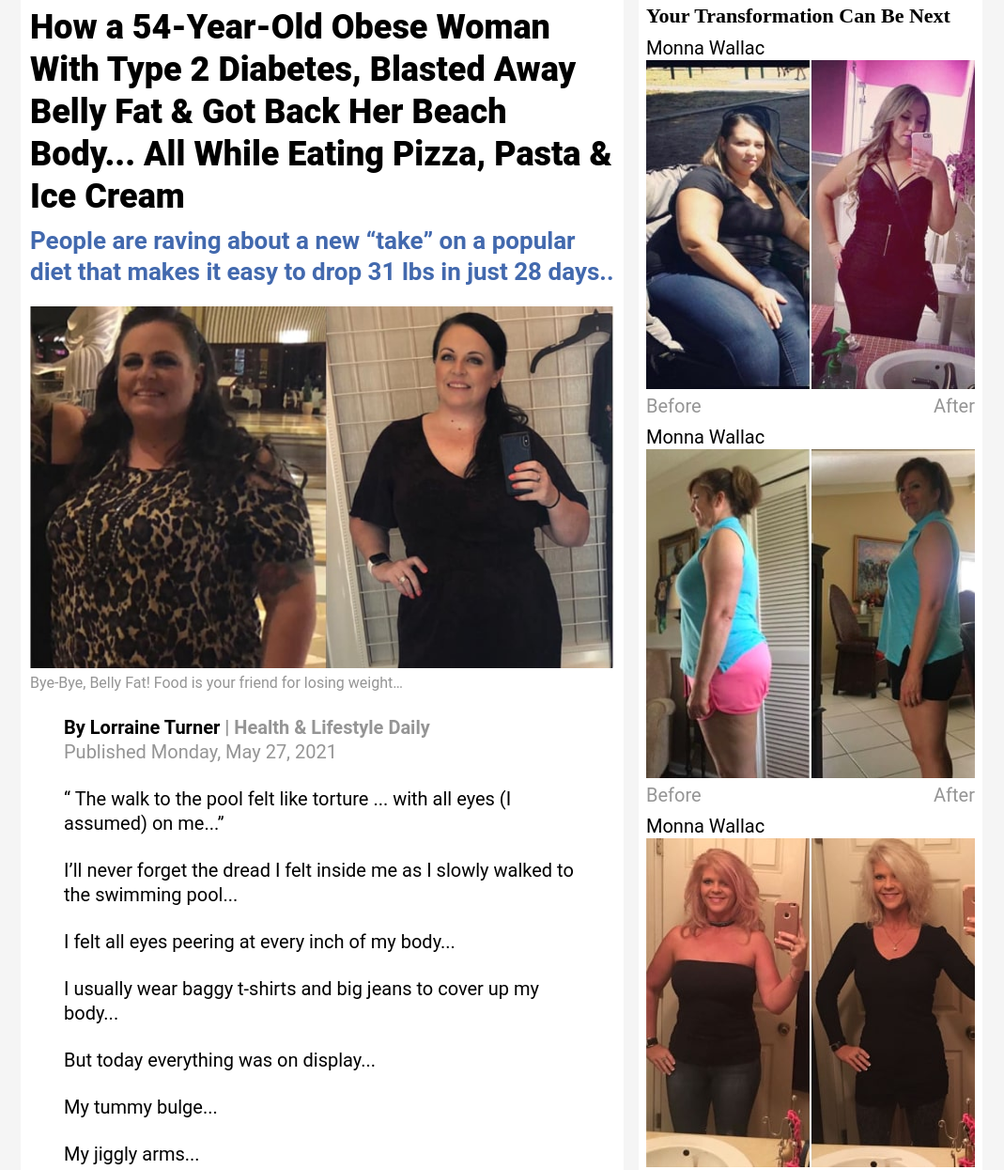
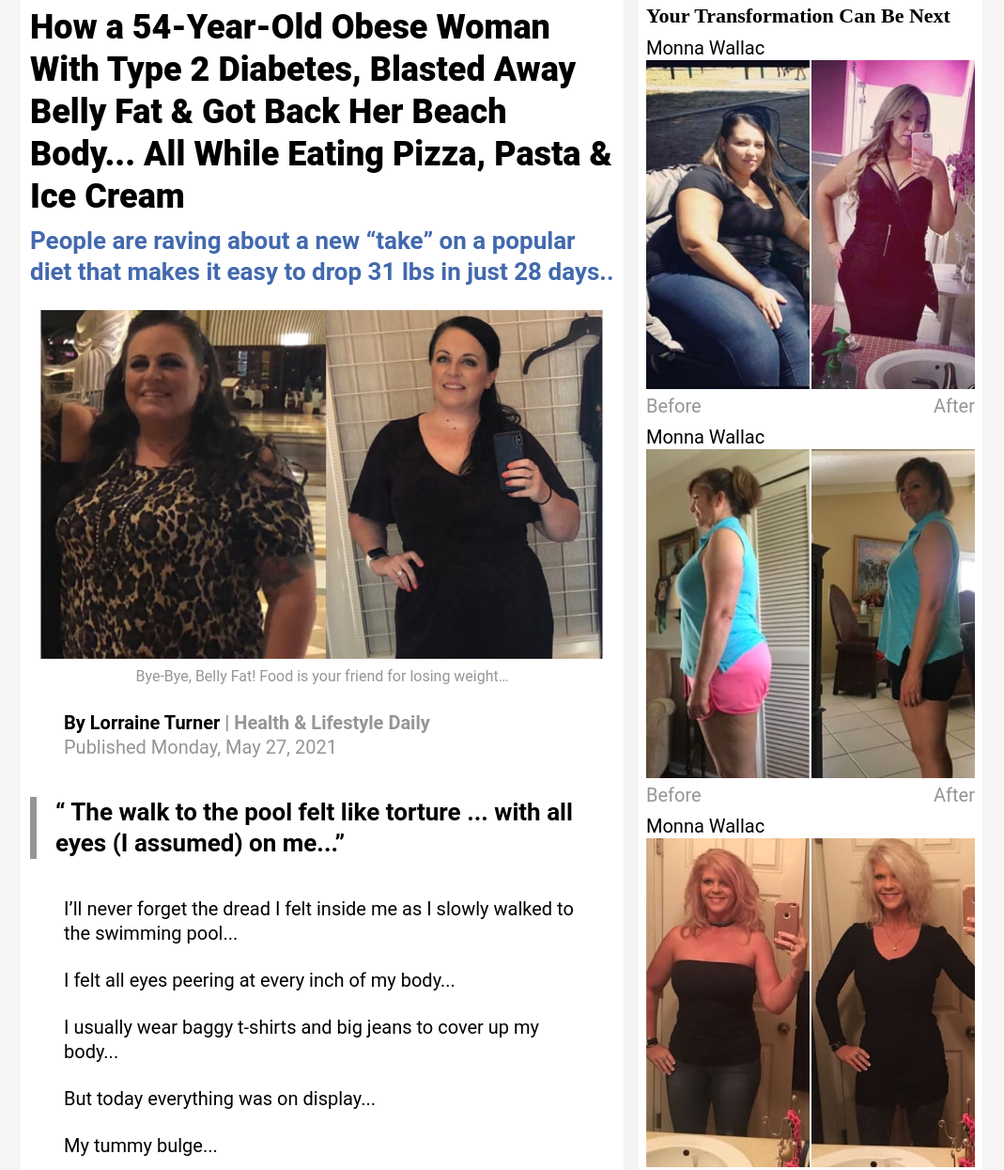
Before and after one commit to HuongDang-Miley/advertorial-landing-page, a plain HTML site: page index.html in a window 1280 px wide. Shown: the part 123-1368 px from the top of the page at 94% size, without its empty margins (106-1175 px from the left). Drawn offline with Linux system fonts and the light colour scheme.

Commit message:
fix text and image size

```diff
--- a/index.html
+++ b/index.html
@@ -27,8 +27,10 @@
             <p class='article-sub-headline'>People are raving about a new “take” on a popular diet that makes it easy to
                 drop 31 lbs in just 28 days..</p>
 
-            <img src='./images/leslie-lemieux-min.jpg' />
-            <div class='caption'>Bye-Bye, Belly Fat! Food is your friend for losing weight…</div>
+            <div class='image-wrapper'>
+                <img src='./images/leslie-lemieux-min.jpg' />
+                <div class='caption'>Bye-Bye, Belly Fat! Food is your friend for losing weight…</div>
+            </div>
 
             <p class='article-body-text'>
                 <span class='bold-text'>By Lorraine Turner </span>
@@ -36,7 +38,7 @@
                 <span class='grey'>Published Monday, May 27, 2021</span>
             </p>
 
-            <p class='article-body-text'>“ The walk to the pool felt like torture ... with all eyes (I assumed) on
+            <p class='quote-wrapper'>“ The walk to the pool felt like torture ... with all eyes (I assumed) on
                 me...”</p>
 
             <p class='article-body-text'>I’ll never forget the dread I felt inside me as I slowly walked to the swimming
@@ -127,7 +129,7 @@
 
             <p class='quote-wrapper'>“I want you to avoid the frustration of the ‘yo-yo’ diet rollercoaster... Or having
                 to count calories... Or starving yourself... And then you fail and feel bad... when <span
-                    class='underline-text'>it’s NOT your fault!</span>”`</p>
+                    class='article-body-text underline-text'>it’s NOT your fault!</span>”`</p>
 
             <div class='image-wrapper'>
                 <img alt='sad-face-look-at-the-fridge' src='images/sad-face-look-at-the-fridge-min.jpg' />
@@ -150,7 +152,7 @@
 
 
             <div class='image-wrapper'>
-                <img class='ipad-img'alt='ipad' src='images/ipad-min.jpg' />
+                <img class='ipad-img' alt='ipad' src='images/ipad-min.jpg' />
             </div>
 
 
@@ -323,7 +325,8 @@
 
             <div class="image-button-wrapper">
                 <img src='images/mealplan-cta-button-background-min.png' alt="btn">
-                <a class="cta-btn" href='https://simpleketosystem.com/lq/' target='_blank' rel="noreferrer">Take The Quiz >></a>
+                <a class="cta-btn" href='https://simpleketosystem.com/lq/' target='_blank' rel="noreferrer">Take The
+                    Quiz >></a>
             </div>
 
 
@@ -434,7 +437,8 @@
 
             <div class="image-button-wrapper">
                 <img src='images/mealplan-cta-button-background-min.png' alt="btn">
-                <a class="cta-btn" href='https://simpleketosystem.com/lq/' target='_blank' rel="noreferrer">Take The Quiz >></a>
+                <a class="cta-btn" href='https://simpleketosystem.com/lq/' target='_blank' rel="noreferrer">Take The
+                    Quiz >></a>
             </div>
 
             <div class='image-wrapper'>
@@ -443,7 +447,8 @@
 
             <div class="image-button-wrapper">
                 <img src='images/mealplan-cta-button-background-min.png' alt="btn">
-                <a class="cta-btn" href='https://simpleketosystem.com/lq/' target='_blank' rel="noreferrer">Take The Quiz >></a>
+                <a class="cta-btn" href='https://simpleketosystem.com/lq/' target='_blank' rel="noreferrer">Take The
+                    Quiz >></a>
             </div>
 
         </div>
@@ -453,21 +458,21 @@
         <div class='before-after-wrapper'>
             <p class='before-after-headline'>Your Transformation Can Be Next</p>
 
-            <p  class='testimonial-name'>Monna Wallac</p>
+            <p class='testimonial-name'>Monna Wallac</p>
             <img class='testimonial-photo' src='images/monna-wallac-min.jpg' />
             <div class='before-after-text'>
                 <span>Before</span>
                 <span>After</span>
             </div>
 
-            <p  class='testimonial-name'>Monna Wallac</p>
+            <p class='testimonial-name'>Monna Wallac</p>
             <img class='testimonial-photo' src='images/christina-tamihi-min.jpg' />
             <div class='before-after-text'>
                 <span>Before</span>
                 <span>After</span>
             </div>
 
-            <p  class='testimonial-name'>Monna Wallac</p>
+            <p class='testimonial-name'>Monna Wallac</p>
             <img class='testimonial-photo' src='images/sonya-stanton-min.jpg' />
             <div class='before-after-text'>
                 <span>Before</span>
@@ -481,8 +486,8 @@
                 <span>After</span>
             </div>
 
-            <p class='cta-link'><a class='cta-link' href="https://simpleketosystem.com/lq/"
-                    target='_blank'>Take The Quiz & Get My Fat Burning Keto Meal Plan Now >></a></p>
+            <p class='cta-link'><a class='cta-link' href="https://simpleketosystem.com/lq/" target='_blank'>Take The
+                    Quiz & Get My Fat Burning Keto Meal Plan Now >></a></p>
 
 
         </div>
@@ -496,7 +501,8 @@
             The information on this website has not been evaluated by the Food and Drug
             Administration. These products
             are not intended to diagnose, treat, cure or prevent any disease. Click <a
-                href='https://konsciousketo.com/pages/terms-conditions' target='_blank' rel="noreferrer" class='footer-italic'>here</a>
+                href='https://konsciousketo.com/pages/terms-conditions' target='_blank' rel="noreferrer"
+                class='footer-italic'>here</a>
             for Konscious Keto Billing Terms.
         </p>
 
--- a/styles.css
+++ b/styles.css
@@ -15,6 +15,7 @@ body {
 
 img {
     width: 100%;
+    max-width: 600px;
 }
 
 .body-wrapper {
@@ -106,15 +107,17 @@ img {
 
 .caption {
     font-size: 16px;
-    line-height: 20px;
+    /* line-height: 20px; */
     color: #959595;
+
 }
 
 .quote-wrapper {
     border-left: 7px solid #959595;
-    padding-left: 20px;
     margin-top: 40px;
     margin-bottom: 40px;
+    margin: 40px auto;
+    padding-left: 20px;
     font-weight: 600;
     font-size: 26px;
     line-height: 33px;
@@ -267,7 +270,7 @@ color: white;
 }
 
 .image-wrapper {
-    margin: 0 auto;
+    margin: 24px auto;
     text-align: center;
 
 }
@@ -279,6 +282,10 @@ color: white;
 .one-liner {
     margin: 16px auto;
     width: 100%;
+}
+
+.underline-text {
+    text-decoration: underline;
 }
 
 /***************
```
Also changed, not shown: 2 other files.
